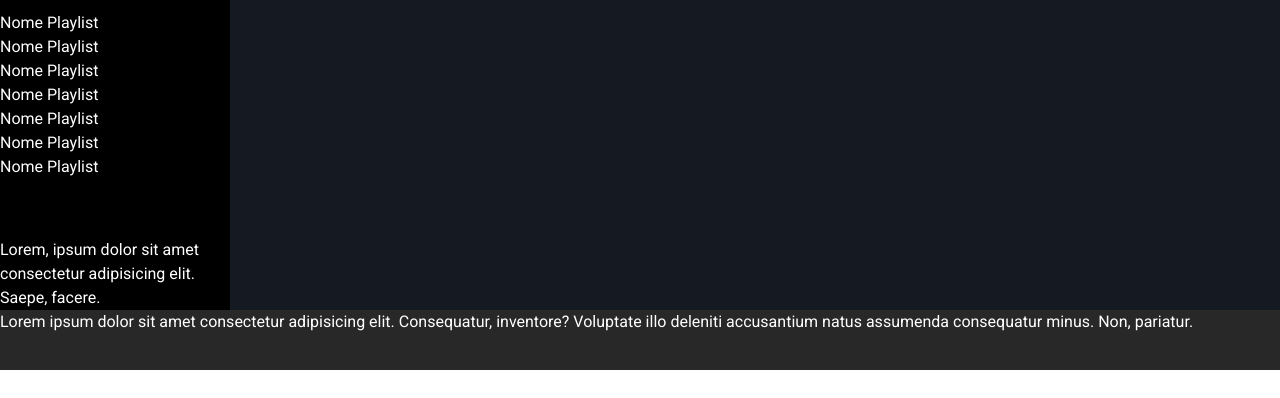
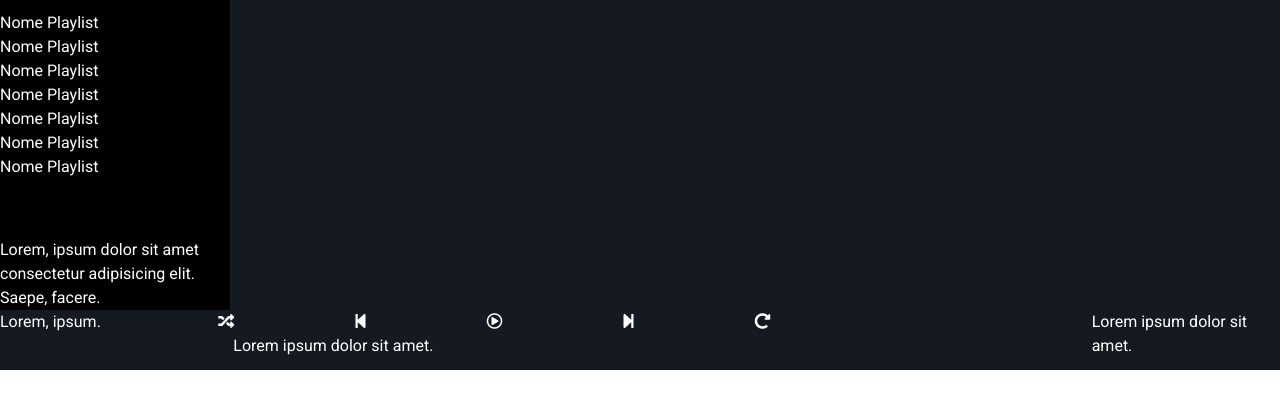
Before and after one commit to 10xMike/html-css-spotifyweb, a plain HTML site: page spotify/spotify/index.html in a window 1280 px wide. Shown: the part 430-828 px from the top of the page. Before the commit the page ends 800 px from the top, so only its background shows below. Drawn offline with nearby package versions, Linux system fonts and the light colour scheme.

Commit message:
Aggiunte icone del player

```diff
--- a/spotify/spotify/css/img/style.css
+++ b/spotify/spotify/css/img/style.css
@@ -37,6 +37,12 @@ footer{
     height: auto;
 }
 
+.alignment{
+    display: flex;
+    justify-content: space-between;
+    align-items: center;
+}
+
 /* Colors CSS */
 .bg_gray{
     background-color: #282828;
--- a/spotify/spotify/index.html
+++ b/spotify/spotify/index.html
@@ -59,12 +59,9 @@
                         <li>Nome Playlist</li>
                         <li>Nome Playlist</li>
                         <li>Nome Playlist</li>
-
-
                     </ul>
                 </div>
                 Lorem, ipsum dolor sit amet consectetur adipisicing elit. Saepe, facere.
-
             </nav>
             <div class="content justify-content-flex-end">
                 <p>
@@ -74,10 +71,36 @@
                 </p>
             </div>
         </main>
-        <footer class="d-flex flex-row justify-content-space-around bg_gray">
+        <footer>
+            <div class="row">
+                <div class="col-2">
+                    Lorem, ipsum.
+                </div>
+                <div class="col-8">
+                    <div class="row">
+                        <div class="col-8 alignment">
+                            <div><i class="fas fa-random"></i></div>
+                            <div><i class="fas fa-step-backward"></i></div>
+                            <div><i class="far fa-play-circle"></i></div>
+                            <div><i class="fas fa-step-forward"></i></div>
+                            <div><i class="fas fa-redo-alt"></i></div>
+                        </div>
+                    </div>
+                    <div class="col-4">
+                        <p>Lorem ipsum dolor sit amet.</p>
+                    </div>
+                    Lorem ipsum dolor sit.
+                </div>
+                <div class="col-2">
+                    Lorem ipsum dolor sit amet.
+                </div>
+            </div>
+        </footer>
+
+        <!--  <footer class="d-flex flex-row justify-content-space-around bg_gray">
             Lorem ipsum dolor sit amet consectetur adipisicing elit. Consequatur, inventore? Voluptate illo deleniti
             accusantium natus assumenda consequatur minus. Non, pariatur.
-        </footer>
+        </footer> -->
     </div>
 </body>
 
```
